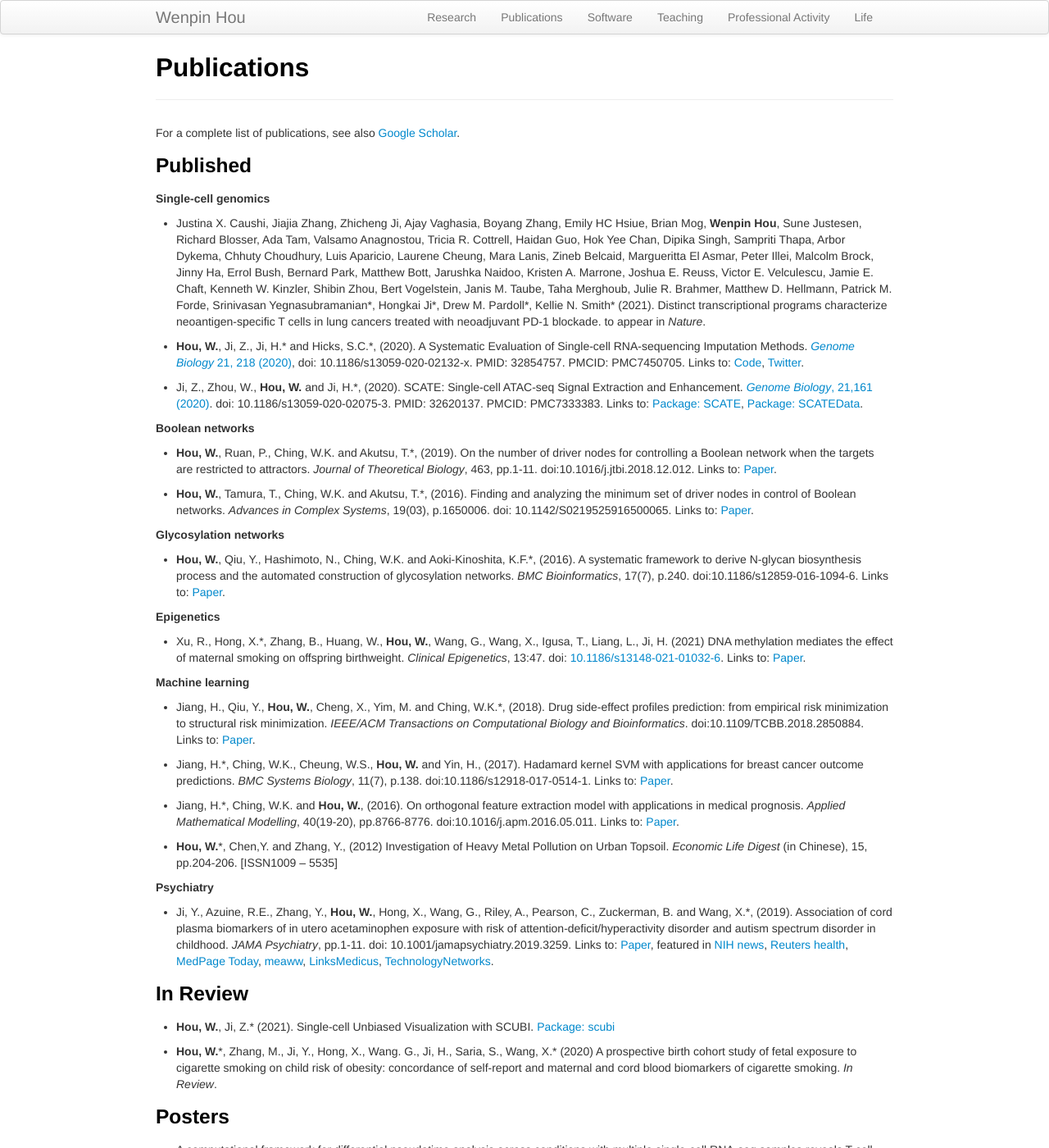
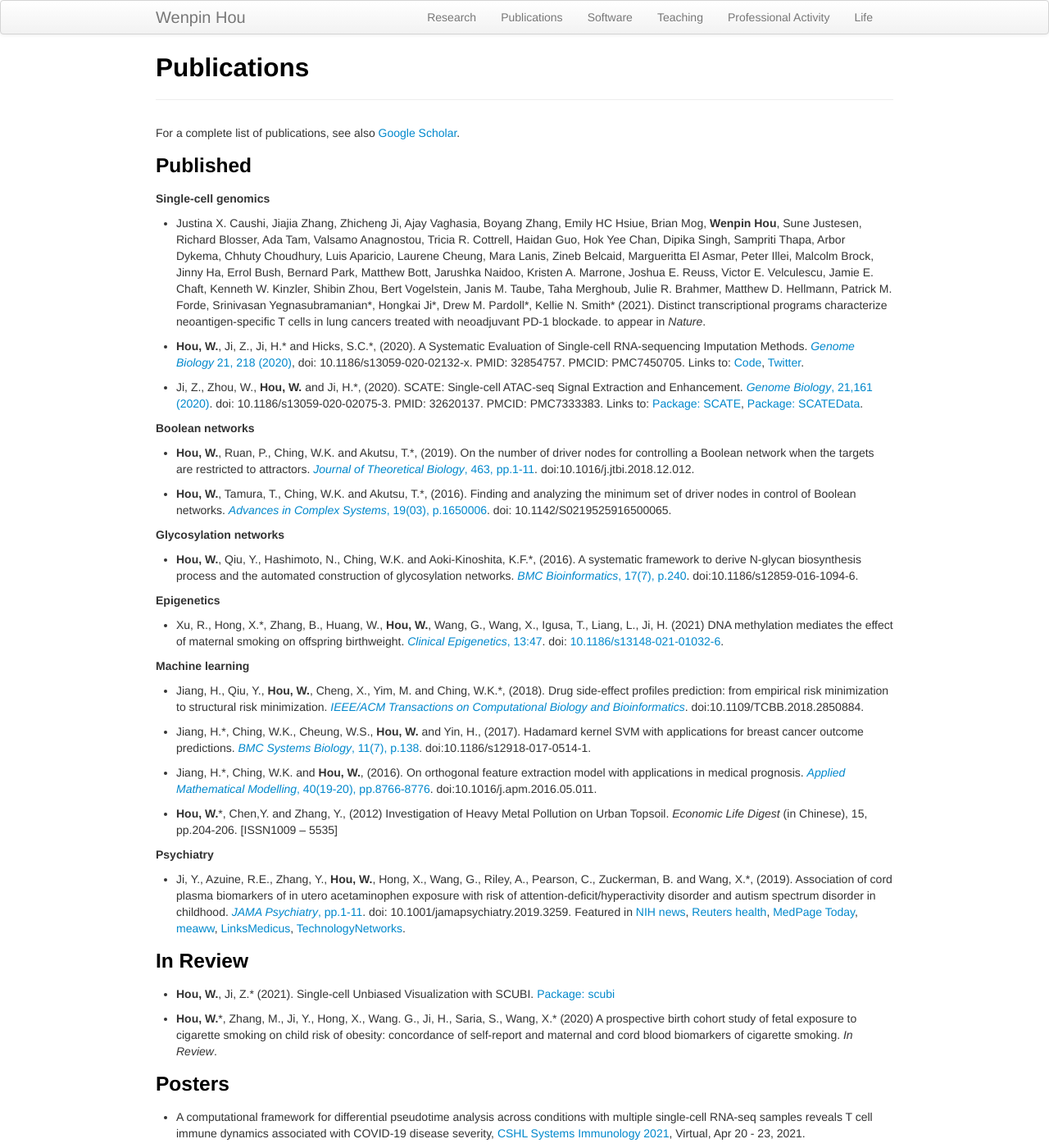
Before and after one commit to Winnie09/Wenpin_Hou, a Jekyll site: the page built from pages/publications.md, in a window 1280 px wide and 1400 px high. Shown: the whole window at 82% size. Built offline with Jekyll 4.4.1, drawn with Linux system fonts in a browser that asks for light colours.

Commit message:
link paper through journal information

```diff
--- a/pages/publications.md
+++ b/pages/publications.md
@@ -15,31 +15,31 @@ For a complete list of publications, see also [Google Scholar](https://scholar.g
 - Ji, Z., Zhou, W., **Hou, W.** and Ji, H.\*, (2020). SCATE: Single-cell ATAC-seq Signal Extraction and Enhancement. [*Genome Biology*, 21,161 (2020)](https://genomebiology.biomedcentral.com/articles/10.1186/s13059-020-02075-3). doi: 10.1186/s13059-020-02075-3. PMID: 32620137. PMCID: PMC7333383. Links to: [Package: SCATE](https://github.com/Winnie09/SCATE), [Package: SCATEData](https://github.com/Winnie09/SCATEData).
 
 ##### Boolean networks
-- **Hou, W.**, Ruan, P., Ching, W.K. and Akutsu, T.\*, (2019). On the number of driver nodes for controlling a Boolean network when the targets are restricted to attractors. *Journal of Theoretical Biology*, 463, pp.1-11. doi:10.1016/j.jtbi.2018.12.012. Links to: [Paper](https://www.sciencedirect.com/science/article/pii/S0022519318306027).
+- **Hou, W.**, Ruan, P., Ching, W.K. and Akutsu, T.\*, (2019). On the number of driver nodes for controlling a Boolean network when the targets are restricted to attractors. [*Journal of Theoretical Biology*, 463, pp.1-11](https://www.sciencedirect.com/science/article/pii/S0022519318306027). doi:10.1016/j.jtbi.2018.12.012.
 
-- **Hou, W.**, Tamura, T., Ching, W.K. and Akutsu, T.\*, (2016). Finding and analyzing the minimum set of driver nodes in control of Boolean networks. *Advances in Complex Systems*, 19(03), p.1650006. doi: 10.1142/S0219525916500065. Links to: [Paper](https://www.worldscientific.com/doi/abs/10.1142/S0219525916500065).
+- **Hou, W.**, Tamura, T., Ching, W.K. and Akutsu, T.\*, (2016). Finding and analyzing the minimum set of driver nodes in control of Boolean networks. [*Advances in Complex Systems*, 19(03), p.1650006](https://www.worldscientific.com/doi/abs/10.1142/S0219525916500065). doi: 10.1142/S0219525916500065.
 
 ##### Glycosylation networks
 
-- **Hou, W.**, Qiu, Y., Hashimoto, N., Ching, W.K. and Aoki-Kinoshita, K.F.\*, (2016). A systematic framework to derive N-glycan biosynthesis process and the automated construction of glycosylation networks. *BMC Bioinformatics*, 17(7), p.240. doi:10.1186/s12859-016-1094-6. Links to:  [Paper](https://bmcbioinformatics.biomedcentral.com/articles/10.1186/s12859-016-1094-6).
+- **Hou, W.**, Qiu, Y., Hashimoto, N., Ching, W.K. and Aoki-Kinoshita, K.F.\*, (2016). A systematic framework to derive N-glycan biosynthesis process and the automated construction of glycosylation networks. [*BMC Bioinformatics*, 17(7), p.240](https://bmcbioinformatics.biomedcentral.com/articles/10.1186/s12859-016-1094-6). doi:10.1186/s12859-016-1094-6.
 
 ##### Epigenetics
 
-- Xu, R., Hong, X.\*, Zhang, B., Huang, W., **Hou, W.**, Wang, G., Wang, X., Igusa, T., Liang, L., Ji, H. (2021) DNA methylation mediates the effect of maternal smoking on offspring birthweight. *Clinical Epigenetics*, 13:47. doi: [10.1186/s13148-021-01032-6](https://clinicalepigeneticsjournal.biomedcentral.com/articles/10.1186/s13148-021-01032-6). Links to: [Paper](https://link.springer.com/epdf/10.1186/s13148-021-01032-6?sharing_token=yEfFdYE0_BoC2mZXJZ9CGm_BpE1tBhCbnbw3BuzI2RNB1moIjC95hdw5iHpi9I7bkxI7V-9mn7W-iAPZhlsBZ6n2aBGJ_JvX03uHthekrqM9AGN6ztB_JyC58iUSq_wfgFSbjQ7T3CZ2dCcOwkWWRoyRlZvODZcSzVM1FYm-blE%3D).
+- Xu, R., Hong, X.\*, Zhang, B., Huang, W., **Hou, W.**, Wang, G., Wang, X., Igusa, T., Liang, L., Ji, H. (2021) DNA methylation mediates the effect of maternal smoking on offspring birthweight. [*Clinical Epigenetics*, 13:47](https://link.springer.com/epdf/10.1186/s13148-021-01032-6?sharing_token=yEfFdYE0_BoC2mZXJZ9CGm_BpE1tBhCbnbw3BuzI2RNB1moIjC95hdw5iHpi9I7bkxI7V-9mn7W-iAPZhlsBZ6n2aBGJ_JvX03uHthekrqM9AGN6ztB_JyC58iUSq_wfgFSbjQ7T3CZ2dCcOwkWWRoyRlZvODZcSzVM1FYm-blE\%3D). doi: [10.1186/s13148-021-01032-6](https://clinicalepigeneticsjournal.biomedcentral.com/articles/10.1186/s13148-021-01032-6).
 
 ##### Machine learning
 
-- Jiang, H., Qiu, Y., **Hou, W.**, Cheng, X., Yim, M. and Ching, W.K.\*, (2018). Drug side-effect profiles prediction: from empirical risk minimization to structural risk minimization. *IEEE/ACM Transactions on Computational Biology and Bioinformatics*. doi:10.1109/TCBB.2018.2850884. Links to:  [Paper](https://ieeexplore.ieee.org/abstract/document/8399504).
+- Jiang, H., Qiu, Y., **Hou, W.**, Cheng, X., Yim, M. and Ching, W.K.\*, (2018). Drug side-effect profiles prediction: from empirical risk minimization to structural risk minimization. [*IEEE/ACM Transactions on Computational Biology and Bioinformatics*](https://ieeexplore.ieee.org/abstract/document/8399504). doi:10.1109/TCBB.2018.2850884.
 
-- Jiang, H.\*, Ching, W.K., Cheung, W.S., **Hou, W.** and Yin, H., (2017). Hadamard kernel SVM with applications for breast cancer outcome predictions. *BMC Systems Biology*, 11(7), p.138. doi:10.1186/s12918-017-0514-1. Links to: [Paper](https://bmcsystbiol.biomedcentral.com/articles/10.1186/s12918-017-0514-1).
+- Jiang, H.\*, Ching, W.K., Cheung, W.S., **Hou, W.** and Yin, H., (2017). Hadamard kernel SVM with applications for breast cancer outcome predictions. [*BMC Systems Biology*, 11(7), p.138](https://bmcsystbiol.biomedcentral.com/articles/10.1186/s12918-017-0514-1). doi:10.1186/s12918-017-0514-1.
 
-- Jiang, H.\*, Ching, W.K. and **Hou, W.**, (2016). On orthogonal feature extraction model with applications in medical prognosis. *Applied Mathematical Modelling*, 40(19-20), pp.8766-8776. doi:10.1016/j.apm.2016.05.011. Links to: [Paper](https://www.sciencedirect.com/science/article/abs/pii/S0307904X1630261X).
+- Jiang, H.\*, Ching, W.K. and **Hou, W.**, (2016). On orthogonal feature extraction model with applications in medical prognosis. [*Applied Mathematical Modelling*, 40(19-20), pp.8766-8776](https://www.sciencedirect.com/science/article/abs/pii/S0307904X1630261X). doi:10.1016/j.apm.2016.05.011.
 
 - **Hou, W.**\*, Chen,Y. and Zhang, Y., (2012) Investigation of Heavy Metal Pollution on Urban Topsoil. *Economic Life Digest* (in Chinese), 15, pp.204-206. [ISSN1009 -- 5535]
 
 ##### Psychiatry
 
-- Ji, Y., Azuine, R.E., Zhang, Y., **Hou, W.**, Hong, X., Wang, G., Riley, A., Pearson, C., Zuckerman, B. and Wang, X.\*, (2019). Association of cord plasma biomarkers of in utero acetaminophen exposure with risk of attention-deficit/hyperactivity disorder and autism spectrum disorder in childhood. *JAMA Psychiatry*, pp.1-11. doi: 10.1001/jamapsychiatry.2019.3259. Links to: [Paper](https://jamanetwork.com/journals/jamapsychiatry/article-abstract/2753512), featured in  [NIH news](https://www.nih.gov/news-events/news-releases/nih-funded-study-suggests-acetaminophen-exposure-pregnancy-linked-higher-risk-adhd-autism), [Reuters health](https://www.reuters.com/article/us-health-pregnancy-acetaminophen/babies-at-higher-risk-for-adhd-autism-if-pregnant-moms-took-acetaminophen-idUSKBN1X920J?fbclid=IwAR3T4phyb6Fu4F9zQVNL4EWgET04m4ITHD6S1R8eZkvj2j3TBIPJZSpYqf0), [MedPage Today](https://www.medpagetoday.com/obgyn/pregnancy/83040), [meaww](https://meaww.com/taking-pain-relief-drug-acetaminophen-pregnancy-risk-autism-adhd-study), [LinksMedicus](https://linksmedicus.com/news/study-utero-acetaminophen-exposure-linked-increased-risk-adhd-autism-spectrum-disorder-childhood/), [TechnologyNetworks](https://www.technologynetworks.com/drug-discovery/news/paracetamol-during-pregnancy-could-be-linked-to-increased-risk-of-adhd-and-autism-326647).
+- Ji, Y., Azuine, R.E., Zhang, Y., **Hou, W.**, Hong, X., Wang, G., Riley, A., Pearson, C., Zuckerman, B. and Wang, X.\*, (2019). Association of cord plasma biomarkers of in utero acetaminophen exposure with risk of attention-deficit/hyperactivity disorder and autism spectrum disorder in childhood. [*JAMA Psychiatry*, pp.1-11](https://jamanetwork.com/journals/jamapsychiatry/article-abstract/2753512). doi: 10.1001/jamapsychiatry.2019.3259. Featured in  [NIH news](https://www.nih.gov/news-events/news-releases/nih-funded-study-suggests-acetaminophen-exposure-pregnancy-linked-higher-risk-adhd-autism), [Reuters health](https://www.reuters.com/article/us-health-pregnancy-acetaminophen/babies-at-higher-risk-for-adhd-autism-if-pregnant-moms-took-acetaminophen-idUSKBN1X920J?fbclid=IwAR3T4phyb6Fu4F9zQVNL4EWgET04m4ITHD6S1R8eZkvj2j3TBIPJZSpYqf0), [MedPage Today](https://www.medpagetoday.com/obgyn/pregnancy/83040), [meaww](https://meaww.com/taking-pain-relief-drug-acetaminophen-pregnancy-risk-autism-adhd-study), [LinksMedicus](https://linksmedicus.com/news/study-utero-acetaminophen-exposure-linked-increased-risk-adhd-autism-spectrum-disorder-childhood/), [TechnologyNetworks](https://www.technologynetworks.com/drug-discovery/news/paracetamol-during-pregnancy-could-be-linked-to-increased-risk-of-adhd-and-autism-326647).
 
 ### In Review
 
```
